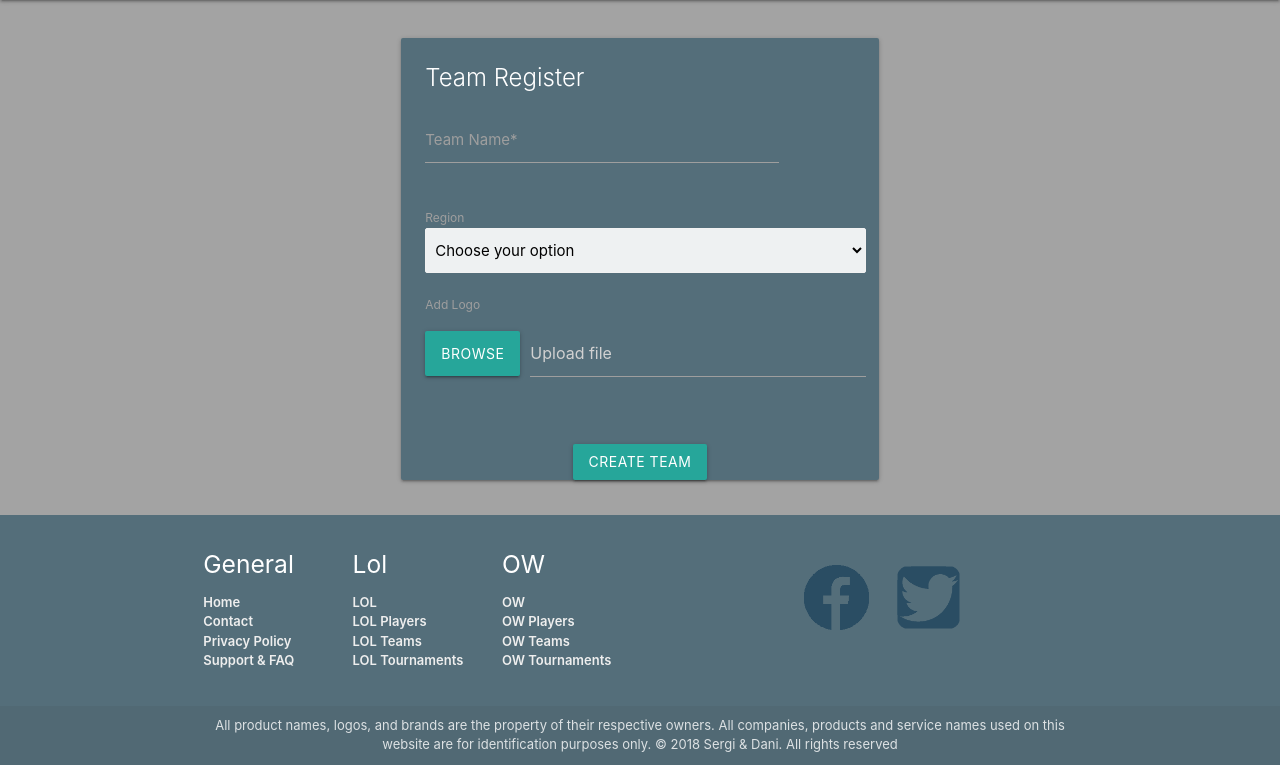
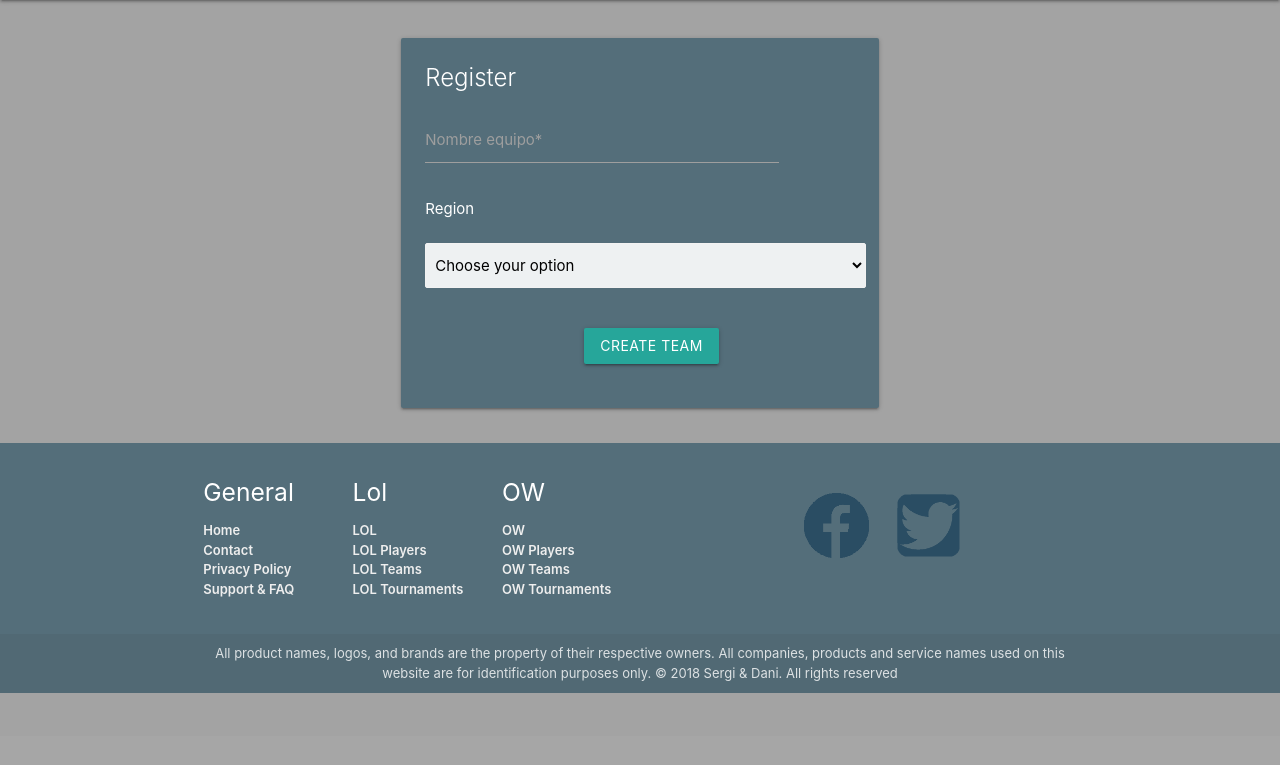
Before and after one commit to danimendezromero/ProyectoDaniSergi, a PHP site: page /Group_Register.php in a window 1280 px wide. Shown: the part 64-829 px from the top of the page. After the commit the page ends 757 px from the top, so only its background shows below. Run offline with PHP 8.4, Linux system fonts and the light colour scheme.

Commit message:
Add files via upload

```diff
--- a/TeamWeb/Group_Register.php
+++ b/TeamWeb/Group_Register.php
@@ -1,21 +1,23 @@
+<?php include_once('assets/php/server.php') ?>
 <!DOCTYPE html>
 <html>
+
 <head>
   <meta charset="utf-8">
   <!-- ========== Favicon ============== -->
-    <link rel="shortcut icon" type="image/png" href="assets/img/favicon_template.png"/>
+  <link rel="shortcut icon" type="image/png" href="assets/img/favicon_template.png" />
   <!-- ========== Fonts ============== -->
-    <link rel="stylesheet" href="" >
+  <link rel="stylesheet" href="">
   <!-- ========== CSS ============== -->
   <link rel="stylesheet" href="assets/css/materialize.min.css">
-    <link rel="stylesheet" href="assets/css/estils.css">
+  <link rel="stylesheet" href="assets/css/estils.css?v=<?php echo time(); ?>">
   <!-- ========== Icons ============== -->
   <link href="https://fonts.googleapis.com/icon?family=Material+Icons" rel="stylesheet">
   <!-- ========== JavaScript ============== -->
   <script type="text/javascript" src="assets/js/jquery-3.3.1.min.js"></script>
   <script type="text/javascript" src="assets/js/materialize.min.js"></script>
   <script type="text/javascript" src="assets/js/main.js"></script>
-    <title>Group_Register</title>
+  <title>Register</title>
 </head>
 <body>
   <?php include('assets/php/navbar.php') ?>
@@ -23,18 +25,22 @@
   <!-- ========== Start of Content ============== -->
   <div class="row" style="padding-top:30px; Width:500px">
      <div class="col s12">
+       <form method="post" action="register.php" enctype="multipart/form-data">
        <div class="card blue-grey darken-1">
          <div class="card-content white-text">
-        <span class="card-title">Team Register</span>
+           <span class="card-title">Register</span>
+           <?php include('assets/php/errors.php'); ?>
            <div class="row">
-          <div class="input-field col s10">
-            <input id="last_name" type="text" class="validate">
-            <label for="last_name">Team Name*</label>
+             <div class="input-field col s10" style="margin-bottom:-15px">
+               <input id="nombre" type="text" class="validate" name="nombre" autocomplete="off">
+               <label for="nombre">Nombre equipo*</label>
              </div>
            </div>
+           <br>
            <div class="row" style="margin-left:0px">
-          <label>Region</label>
-          <select class="browser-default">
+             <p>Region</p>
+             <br>
+             <select class="browser-default" name="region" id="region">
                <option value="" disabled selected>Choose your option</option>
                <option value="1">EUW</option>
                <option value="2">NA</option>
@@ -48,31 +54,22 @@
                <option value="10">RU</option>
              </select>
            </div>
-        <div class="row" style="margin-left:0px">
-          <label>Add Logo</label>
-          <div class="file-field input-field">
-            <div class="btn">
-              <span>Browse</span>
-              <input type="file" />
+
+             <button type="submit" class="waves-effect waves-light btn" style="margin-left:37%; margin-top:20px; margin-bottom:20px; " name="create_team">Create Team</button>
+
          </div>
 
-            <div class="file-path-wrapper">
-              <input class="file-path validate" type="text" placeholder="Upload file" />
-            </div>
-          </div>
-        </div>
+
 
        </div>
-      <div class="center">
-        <button type="submit" class="waves-effect waves-light btn" name="create_team">Create Team</button>
-      </div>
-    </div>
+     </form>
      </div>
    </div>
 
 
+
   <!-- ========== End of Content ============== -->
-
   <?php include('assets/php/footer.php') ?>
 </body>
+
 </html>
--- a/TeamWeb/Home.php
+++ b/TeamWeb/Home.php
@@ -25,9 +25,7 @@
     	<p> <a href="Home.php?logout='1'" style="color: red;">logout</a> </p>
     <?php endif ?>
 
-    <div class="center" style="margin-bottom:8%">
-      <li style="list-style:none"><a href='Group_Register.php' class='waves-effect waves-light btn blue'>Group Register</a></li>
-    </div>
+
 
     <!-- ========== End of Content ============== -->
     <?php include('assets/php/footer.php') ?>
--- a/TeamWeb/assets/js/perfilapi.js
+++ b/TeamWeb/assets/js/perfilapi.js
@@ -1,6 +1,6 @@
 $(document).ready(function() {
   //variables
-  var key = "RGAPI-6137a842-bda8-45e6-9ea9-f2a4a423e6aa";
+  var key = "RGAPI-56504771-317c-4020-91ea-52800c21f012";
   var url = new URL(window.location.href);
   var userid = url.searchParams.get("user");
   var id1,id2,id3,img1,img2,img3,name,id,accountid,partID,team;
@@ -59,7 +59,7 @@ $(document).ready(function() {
                   winrate = Math.floor((item.wins /(item.wins+item.losses))*1000)/10;
                   $("#lolwinrate").append("<br>"+winrate+"%");
                   $("#lolplayed").append("<br>"+(item.wins+item.losses));
-                  $("#lolrank").append("<br>"+item.tier+" "+item.rank);
+                  $("#lolrank").append("<br>"+item.tier.toLowerCase()+" "+item.rank);
                 }
               });
             });
--- a/TeamWeb/assets/php/navbar.php
+++ b/TeamWeb/assets/php/navbar.php
@@ -2,11 +2,18 @@
 <?php include_once('assets/php/server.php') ?>
 <ul id="jugadores" class="dropdown-content">
   <li><a href="LOL_Players.php" class="black-text">LOL</a></li>
-  <li><a href="CSGO_Players.php" class="black-text">CS:GO</a></li>
+  <li><a href="OW_Players.php" class="black-text">OW</a></li>
 </ul>
 <ul id="equipos" class="dropdown-content">
   <li><a href="LOL_Teams.php" class="black-text">LOL</a></li>
-  <li><a href="CSGO_Teams.php" class="black-text">CS:GO</a></li>
+  <li><a href="OW_Teams.php" class="black-text">OW</a></li>
+  <?php
+    if(!empty($_SESSION["username"])){
+      $id = $_SESSION["userid"];
+      echo "<li id=''><a href='Group_Register.php?user=".$id."' class='black-text'>Create Group</a></li>";
+    }else {
+    }
+  ?>
 </ul>
 <nav class="white">
   <div class="nav-wrapper hide-on-large-only">
@@ -77,7 +84,7 @@
         <div class="collapsible-body">
           <ul>
             <li><a href="LOL_Players.php" class="black-text">LOL</a></li>
-            <li><a href="CSGO_Players.php" class="black-text">CS:GO</a></li>
+            <li><a href="OW_Players.php" class="black-text">OW</a></li>
           </ul>
         </div>
       </li>
@@ -90,7 +97,9 @@
         <div class="collapsible-body">
           <ul>
             <li><a href="LOL_Teams.php" class="black-text">LOL</a></li>
-            <li><a href="CSGO_Teams.php" class="black-text">CS:GO</a></li>
+            <li><a href="OW_Teams.php" class="black-text">na</a></li>
+
+
           </ul>
         </div>
       </li>
--- a/TeamWeb/assets/php/server.php
+++ b/TeamWeb/assets/php/server.php
@@ -15,6 +15,7 @@ if (isset($_POST['reg_user'])) {
   $username = mysqli_real_escape_string($db, $_POST['username']);
   $email = mysqli_real_escape_string($db, $_POST['email']);
   $password = mysqli_real_escape_string($db, $_POST['password']);
+  $fecha=date("Y/m/d");
 
   // form validation: ensure that the form is correctly filled ...
   // by adding (array_push()) corresponding error unto $errors array
@@ -42,8 +43,8 @@ if (isset($_POST['reg_user'])) {
   if (count($errors) == 0) {
   	$password = md5($password);//encrypt the password before saving in the database
 
-  	$query = "INSERT INTO usuario (nickname, email, password)
-  			  VALUES('$username', '$email', '$password')";
+  	$query = "INSERT INTO usuario (nickname, email, password, fecha_creacion)
+  			  VALUES('$username', '$email', '$password', '$fecha')";
   	mysqli_query($db, $query);
   	header('location: Login.php');
   }
@@ -100,6 +101,27 @@ if (isset($_POST['edit_profile'])) {
 
 }
 
+// Group register
+if (isset($_POST['create_team'])) {
+  // receive all input values from the form
+
+  $fecha=date("Y/m/d");
+  $id= $_SESSION['userid'];
+
+  $name = mysqli_real_escape_string($db, $_POST['nombre']);
+  $region = mysqli_real_escape_string($db, $_POST['region']);
+
+
+  // edit profile
+
+  	$query = "INSERT INTO equipo (nombre,fechacreacion,idioma,creador)
+    VALUES('$name','$fecha','$region','$id')";
+
+  	mysqli_query($db, $query);
+  	header('location: home.php?user=' . $id);
+
+}
+
 
 // LOGOUT USER
 if (isset($_GET['logout'])) {
```
Also changed, not shown: TeamWeb/EditProfile.php (+21 -15 lines), TeamWeb/Profile.php (+6 -5 lines), TeamWeb/assets/js/rellenarperfil.js (+9 -2 lines), TeamWeb/assets/php/datosimagen.php (added, +8 -0 lines). Lines whose indentation alone changed are shown as unchanged.
